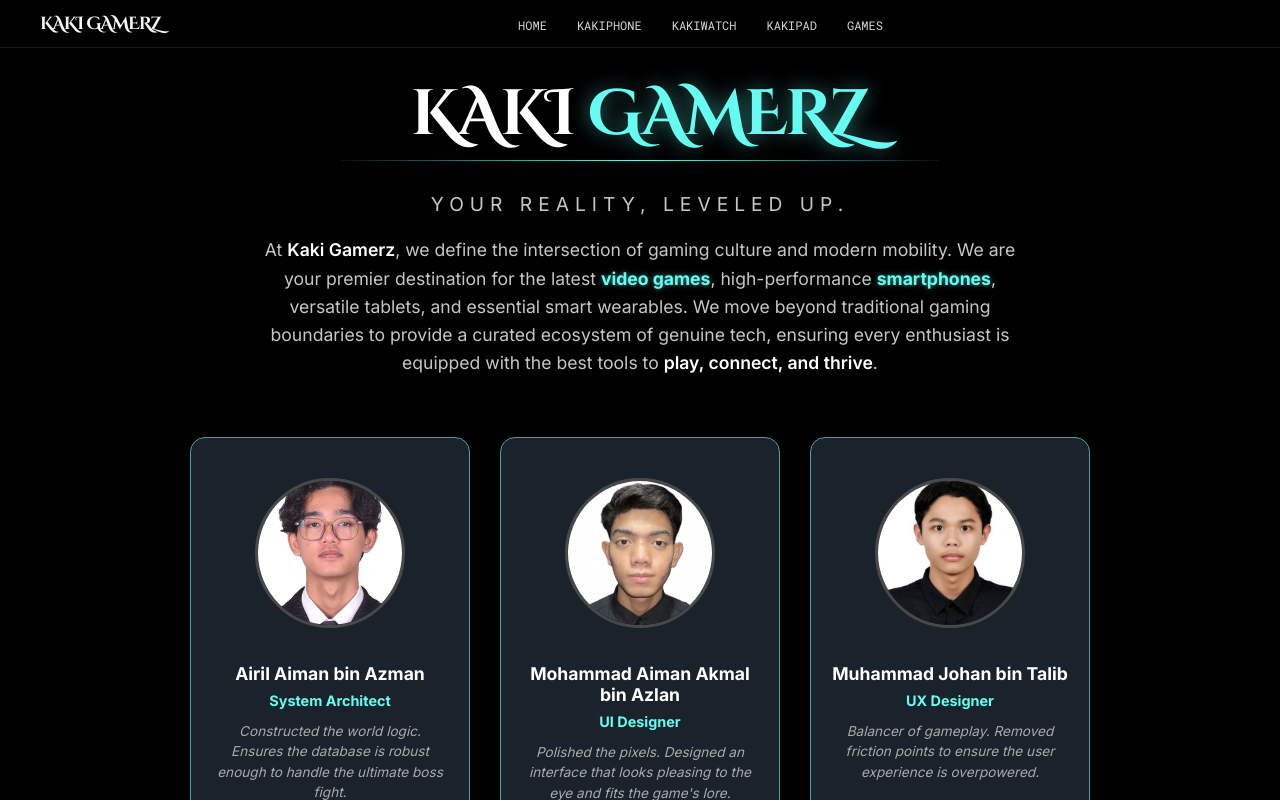
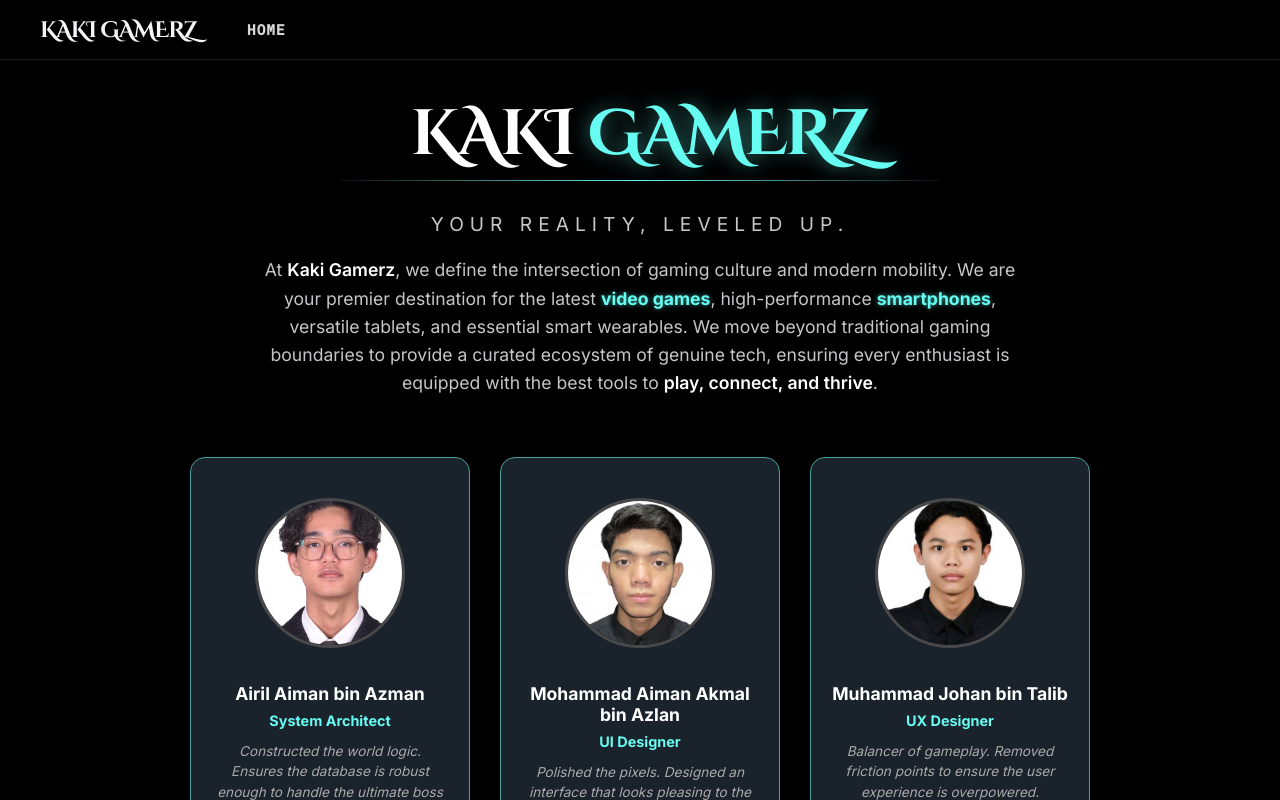
Before and after one commit to Hazyyyq/CAT201_Assignment2, a React (Vite) app in the folder react-frontend/: page /about in a window 1280 px wide. Shown: the top 800 px of the page. Built offline with nearby package versions, Linux system fonts and the light colour scheme; a web font is replaced by a local one.

Commit message:
Assignment CAT

```diff
--- a/react-frontend/src/pages/AboutPage.jsx
+++ b/react-frontend/src/pages/AboutPage.jsx
@@ -20,10 +20,6 @@ function AboutPage() {
                 <div className="nav-content">
                     <div className="nav-links desktop-menu">
                         <Link to="/">Home</Link>
-                        <Link to="/phone">KakiPhone</Link>
-                        <Link to="/watch">KakiWatch</Link>
-                        <Link to="/tablet">KakiPad</Link>
-                        <Link to="/games">Games</Link>
                     </div>
 
                     <div className="sidebar" onClick={() => setIsOpen(!isOpen)}>
--- a/react-frontend/src/pages/FrontPage.jsx
+++ b/react-frontend/src/pages/FrontPage.jsx
@@ -56,31 +56,52 @@ function FrontPage() {
 
             {/* --- TOP SECTION (ID: home) --- */}
             <section id="home" className="hero-section dark-theme short-hero">
+                <picture>
+                    {/* Mobile: Vertical Cyberpunk City */}
+                    <source
+                        media="(max-width: 768px)"
+                        srcSet="https://images.unsplash.com/photo-1515630278258-407f66498911?w=800&q=80"
+                    />
+                    {/* Desktop: Original GIF */}
                     <img
                         src="https://i.pinimg.com/originals/cd/f4/95/cdf4951a69fe542e2b7d6a07aa234a1b.gif"
                         className="hero-bg-img"
                         alt="Home Background"
                     />
+                </picture>
                 <h1 className="hero-store-title">KAKI GAMERZ</h1>
             </section>
 
             {/* --- PHONE INTRO (ID: phone) --- */}
-            {/* Added ID here so clicking "KakiPhone" shows the cool GIF first */}
             <section id="phone" className="hero-section dark-theme">
+                <picture>
+                    {/* Mobile: Vertical Phone Wallpaper */}
+                    <source
+                        media="(max-width: 768px)"
+                        srcSet="https://images.unsplash.com/photo-1511707171634-5f897ff02aa9?w=800&q=80"
+                    />
                     <img
                         src="https://cdn.mos.cms.futurecdn.net/hUQHCvvKAHtNGxtLiB8rjP.gif"
                         className="hero-bg-img"
                         alt="Phone Intro"
                     />
+                </picture>
             </section>
 
             {/* PHONE CARD SECTION */}
             <section className="hero-section dark-theme">
+                <picture>
+                    {/* Mobile: Abstract Tech Background */}
+                    <source
+                        media="(max-width: 768px)"
+                        srcSet="https://images.unsplash.com/photo-1550745165-9bc0b252726f?w=800&q=80"
+                    />
                     <img
                         src="https://miro.medium.com/v2/1*aTmCQXNJDgO7oQ371gRVvg.gif"
                         className="hero-bg-img"
                         alt="Phone Detail"
                     />
+                </picture>
                 <div className="info-card reveal">
                     <span className="card-label">Unfair Advantage. 144Hz. Zero Lag</span>
                     <h2 className="card-title">KakiPhone</h2>
@@ -90,20 +111,34 @@ function FrontPage() {
 
             {/* --- WATCH INTRO (ID: watch) --- */}
             <section id="watch" className="hero-section dark-theme">
+                <picture>
+                    {/* Mobile: Vertical Watch Shot */}
+                    <source
+                        media="(max-width: 768px)"
+                        srcSet="https://images.unsplash.com/photo-1434493789847-2f02dc6ca35d?w=800&q=80"
+                    />
                     <img
                         src="https://platform.theverge.com/wp-content/uploads/sites/2/chorus/uploads/chorus_asset/file/3486306/APPLEWATCH_INTRO.0.gif"
                         className="hero-bg-img"
                         alt="Watch Intro"
                     />
+                </picture>
             </section>
 
             {/* WATCH CARD SECTION */}
             <section className="hero-section dark-theme">
+                <picture>
+                    {/* Mobile: Dark Tech Background */}
+                    <source
+                        media="(max-width: 768px)"
+                        srcSet="https://images.unsplash.com/photo-1508685096489-7aacd43bd3b1?w=800&q=80"
+                    />
                     <img
                         src="https://i.pinimg.com/originals/66/97/1d/66971d5b5aeaf2a98116ccb97e0ca10d.gif"
                         className="hero-bg-img"
                         alt="Watch Detail"
                     />
+                </picture>
                 <div className="info-card reveal">
                     <span className="card-label">Your HUD in real life.</span>
                     <h2 className="card-title">KakiWatch Ultra<span className="red-dot"></span></h2>
@@ -113,16 +148,28 @@ function FrontPage() {
 
             {/* --- TABLET INTRO (ID: tablet) --- */}
             <section id="tablet" className="hero-section dark-theme">
+                <picture>
+                    <source
+                        media="(max-width: 768px)"
+                        srcSet="https://images.unsplash.com/photo-1544244015-0df4b3ffc6b0?w=800&q=80"
+                    />
                     <img src="https://www.young-minds.sg/sites/default/files/inline-images/iPadAirgif.gif"
                          className="hero-bg-img"
                          alt="Tablet Intro"/>
+                </picture>
             </section>
 
             {/* TABLET CARD SECTION */}
             <section className="hero-section dark-theme">
+                <picture>
+                    <source
+                        media="(max-width: 768px)"
+                        srcSet="https://images.unsplash.com/photo-1542751110-97427bbecf20?w=800&q=80"
+                    />
                     <img src="https://www.lowyat.net/wp-content/uploads/2024/05/Apple-iPad-Pro-M4-launch-8.jpg"
                          className="hero-bg-img"
                          alt="Tablet Detail"/>
+                </picture>
                 <div className="info-card reveal">
                     <span className="card-label">Bigger Screen. Better Headshots.</span>
                     <h2 className="card-title">KakiPad Air</h2>
@@ -132,9 +179,16 @@ function FrontPage() {
 
             {/* --- GAMES SECTION (ID: games) --- */}
             <section id="games" className="hero-section dark-theme">
+                <picture>
+                    {/* Mobile: Gaming Setup Vertical */}
+                    <source
+                        media="(max-width: 768px)"
+                        srcSet="https://images.unsplash.com/photo-1612287230217-969b698c0a12?w=800&q=80"
+                    />
                     <img src="https://i.pinimg.com/originals/f0/06/1d/f0061dcf4eb30dded5caeb4bb1730363.gif"
                          className="hero-bg-img"
                          alt="Games Background"/>
+                </picture>
                 <div className="info-card reveal">
                     <span className="card-label">Got the Gear? Now Get the Game.</span>
                     <h2 className="card-title">Our Latest Games</h2>
@@ -142,21 +196,28 @@ function FrontPage() {
                 </div>
             </section>
 
+            {/* --- ABOUT SECTION (ID: about) --- */}
             <section id="about" className="hero-section dark-theme short-hero">
+                <picture>
+                    {/* Mobile: Team/Office Vertical */}
+                    <source
+                        media="(max-width: 768px)"
+                        srcSet="https://images.unsplash.com/photo-1531482615713-2afd69097998?w=800&q=80"
+                    />
+                    {/* Desktop: Replaced with a Team GIF so it's not same as Home */}
                     <img
-                    src="https://i.pinimg.com/originals/cd/f4/95/cdf4951a69fe542e2b7d6a07aa234a1b.gif"
+                        src="https://i.pinimg.com/originals/e8/57/52/e857523049b4c0628372670e88c77229.gif"
                         className="hero-bg-img"
                         alt="About Team Background"
                     />
+                </picture>
                 <div className="info-card reveal">
                     <span className="card-label">Meet the Kaki Gamerz Team.</span>
                     <h2 className="card-title">Kaki Gamerz Corp.</h2>
-
-                    {/* THIS LINK CONNECTS THEM */}
                     <Link to="/about" className="btn-shop">Meet the Squad</Link>
-
                 </div>
             </section>
+
             <footer className="pixel-footer">
                 {/* Column 1: Company Info */}
                 <div className="footer-column">
@@ -182,9 +243,8 @@ function FrontPage() {
                         </li>
                     </ul>
                 </div>
+            </footer>
 
-
-            </footer>
             <div className="footer-bottom">
                 <p>&copy; 2025 Kaki Gamerz Corp. All rights reserved.</p>
             </div>
--- a/react-frontend/src/style/AboutPage.css
+++ b/react-frontend/src/style/AboutPage.css
@@ -15,11 +15,12 @@ body {
     min-height: 100vh;
 }
 
-/* --- Navigation --- */
+/* --- Navigation (FIXED SECTION) --- */
 
 .sidebar, .mobile-menu {
     display: none;
 }
+
 .sidebar i {
     color: #fff;
     font-size: 1.5rem;
@@ -28,7 +29,7 @@ body {
 
 nav {
     background-color: rgba(0,0,0,0.8);
-    height: 48px;
+    height: 60px; /* Increased height for better spacing */
     width: 100%;
     position: fixed;
     top: 0;
@@ -38,24 +39,70 @@ nav {
     -webkit-backdrop-filter: saturate(180%) blur(20px);
 }
 
+.nav-content {
+    width: 100%;
+    max-width: 1200px; /* Wider container */
+    margin: 0 auto;
+    height: 100%;
+    padding: 0 30px;
+
+    /* THE FLEXBOX FIX */
+    display: flex;
+    justify-content: space-between; /* Pushes Logo Left, Links Right */
+    align-items: center;
+}
+
+.logo {
+    color: #f5f5f7;
+    text-decoration: none;
+    font-family: 'Cinzel Decorative', cursive;
+    font-weight: 700;
+    font-size: 1.4rem;
+    flex-shrink: 0; /* Prevents logo from getting squashed */
+    margin-right: 0;
+}
+
+.logo:hover {
+    color: #66fcf1;
+    text-shadow: 0 0 5px rgba(102, 252, 241, 0.6);
+}
+
+/* THE LINKS CONTAINER FIX */
+.nav-links {
+    display: flex;       /* Forces links to sit horizontally */
+    gap: 30px;          /* Adds space between links */
+    align-items: center;
+    height: 100%;
+}
+
+.nav-links a {
+    color: #d6d6d6;
+    text-decoration: none;
+    font-size: 0.9rem;
+    font-weight: 600;
+    text-transform: uppercase;
+    letter-spacing: 1px;
+    white-space: nowrap; /* Prevents text wrapping */
+    transition: color 0.3s;
+}
+
+.nav-links a:hover {
+    color: #66fcf1;
+    text-shadow: 0 0 5px rgba(102, 252, 241, 0.6);
+}
+
 .nav-icons {
     display: flex;
     align-items: center;
     gap: 20px;
 }
 
-.nav-content {
-    max-width: 1000px;
-    margin: 0 auto;
-    display: flex;
-    justify-content: space-between;
-    align-items: center;
-    height: 48px;
-    padding: 0 20px;
+.search-box i {
+    color: #d6d6d6;
+    cursor: pointer;
 }
 
-
-
+/* --- Mobile Menu Styles --- */
 .mobile-menu {
     display: flex;
     flex-direction: column;
@@ -65,69 +112,32 @@ nav {
     gap: 2rem;
 
     position: fixed;
-    top: 48px;
+    top: 60px; /* Matches new nav height */
     right: -100%;
-    width: 44%;
-    height: calc(100vh - 10px);
-    background-color: rgba(0, 0, 0, 0.88);
-    transition: 1s;
+    width: 50%;
+    height: calc(100vh - 60px);
+    background-color: rgba(0, 0, 0, 0.95);
+    transition: 0.4s ease-in-out;
+    border-left: 1px solid rgba(255,255,255,0.1);
 }
 
 .mobile-menu a {
     color: #fff;
     text-decoration: none;
-    font-size: 1rem;
+    font-size: 1.2rem;
     font-weight: bold;
-}
-
-.mobile-menu a:hover {
-    color: #66fcf1;
-    font-weight: bold;
-    text-shadow: 0 0 5px rgba(102, 252, 241, 0.6);
+    text-transform: uppercase;
 }
 
 .mobile-menu.active {
     right: 0;
 }
 
-.logo {
-    color: #f5f5f7;
-    text-decoration: none;
-    font-family: 'Cinzel Decorative', cursive;
-    font-weight: 600;
-    font-size: 1.1rem;
-}
-
-.logo:hover {
-    color: #66fcf1;
-    font-weight: bold;
-    text-shadow: 0 0 5px rgba(102, 252, 241, 0.6);
-}
-
-.nav-links a {
-    color: #d6d6d6;
-    text-decoration: none;
-    font-size: 12px;
-    margin: 0 15px;
-    transition: color 0.3s;
-}
-
-.nav-links a:hover {
-    color: #66fcf1;
-    font-weight: bold;
-    text-shadow: 0 0 5px rgba(102, 252, 241, 0.6);
-}
-
-.search-box i {
-    color: #d6d6d6;
-    cursor: pointer;
-}
-
 /* --- Layout & Utilities --- */
 .container {
     max-width: 1100px;
     margin: 0 auto;
-    padding: 80px 20px 40px;
+    padding: 100px 20px 40px; /* Increased top padding for fixed nav */
 }
 
 .All-Grid {
@@ -412,7 +422,4 @@ nav {
     .managerProfile {
         flex: 1 1 100%;
     }
-    .nav-links {
-        display: none;
-    }
 }
```
Lines whose indentation alone changed are shown as unchanged.
